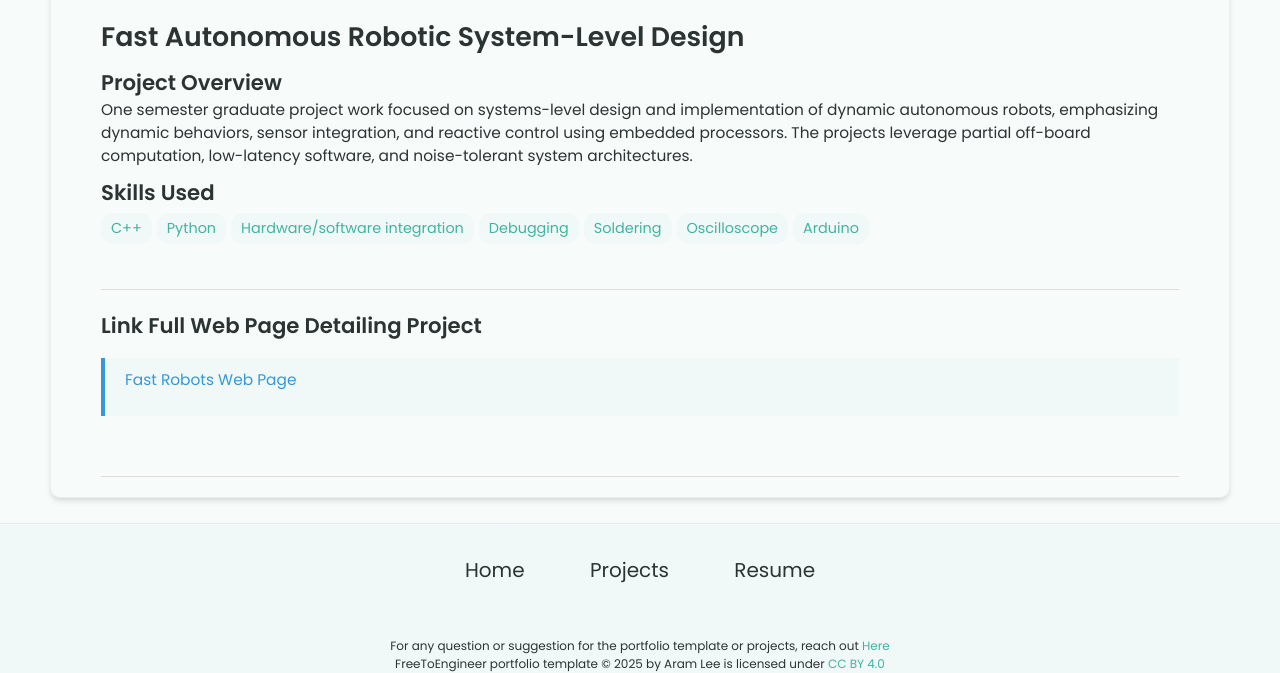
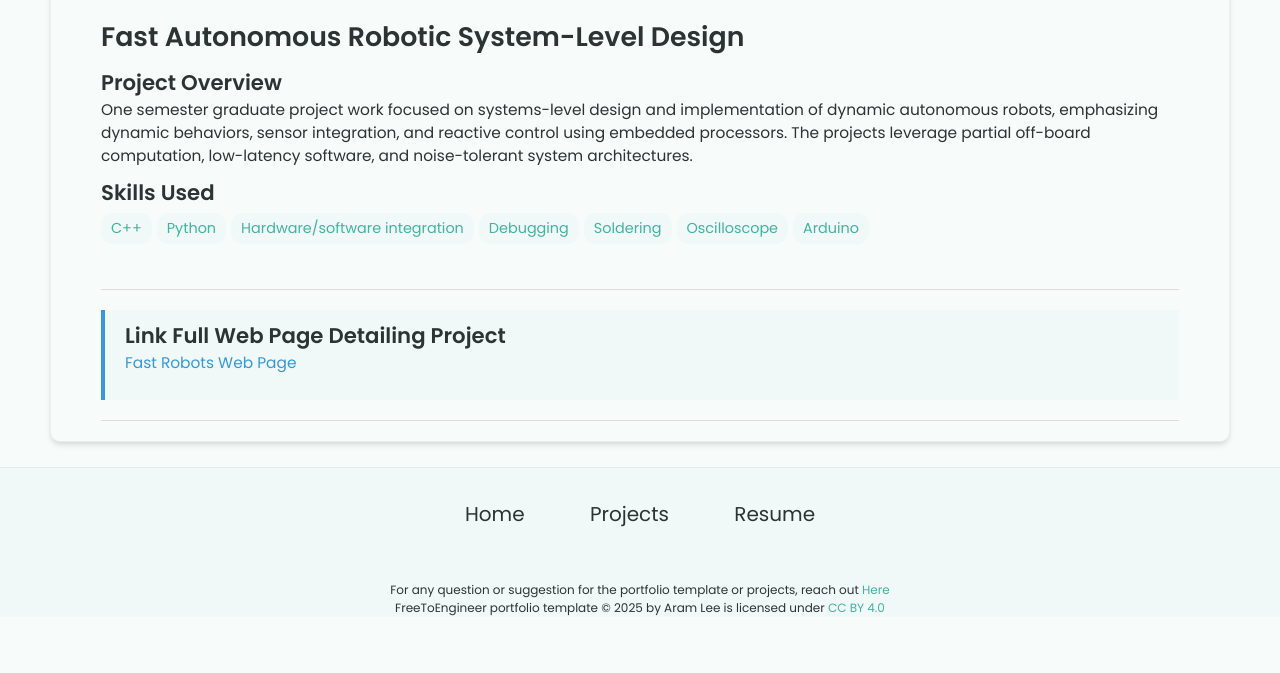
Before and after one commit to ayl48/ayl48.github.io, a Jekyll site: the page built from _projects/Fast Robots/index.md, in a window 1280 px wide. Shown: the part 490-1163 px from the top of the page. Built offline with Jekyll 4.4.1, drawn with Linux system fonts in a browser that asks for light colours; after the commit the page ends 1107 px from its top, so only the background shows below that.

Commit message:
Final edit

```diff
--- a/_projects/Fast Robots/index.md
+++ b/_projects/Fast Robots/index.md
@@ -16,9 +16,7 @@ main-image: /car_banner.jpeg
 ---
 
 ---
-## Link Full Web Page Detailing Project
+> ## Link Full Web Page Detailing Project
 > [Fast Robots Web Page](https://ayl48.github.io/FastRobots/)
 
-<br>
-
 ---
```
